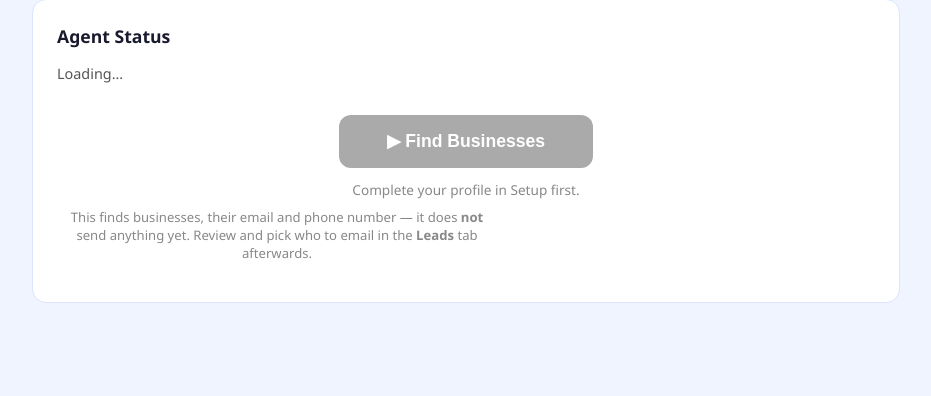
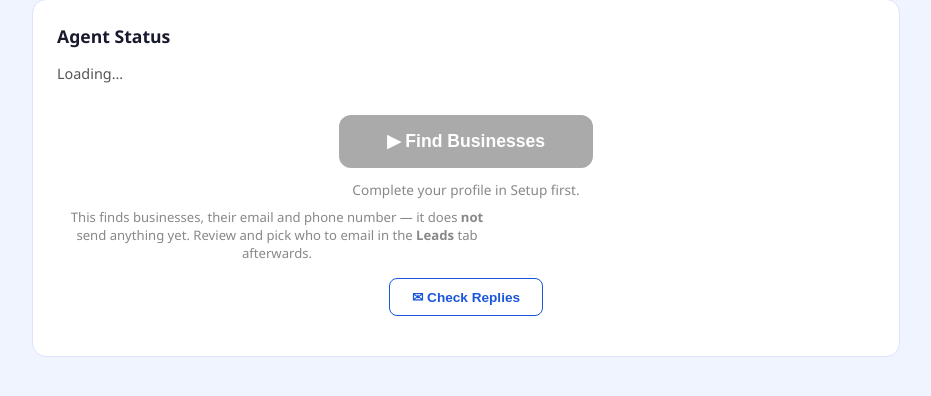
Before and after one commit to solprince95/ai-client-agent, a Flask app: page /dashboard in a window 1280 px wide. Shown: the part 177-573 px from the top of the page, without its empty margins (174-1105 px from the left). Run offline with Flask 3, Linux system fonts and the light colour scheme; the visitor is signed in with stand-in values (Sample User, id 1).

Commit message:
Fix: sync worker causing send to block; gthread Procfile + manual reply check

```diff
--- a/agent_core.py
+++ b/agent_core.py
@@ -1086,12 +1086,7 @@
     log(f"Sending personalised emails to {len(businesses)} selected lead(s)...")
     sent = send_all(businesses, config, log=log, user_id=user_id)
 
-    if config.get("GMAIL_APP_PASSWORD"):
-        check_replies(config, log=log, user_id=user_id)
-    else:
-        log("📭 Reply checking skipped — add a Gmail App Password in Setup to track replies automatically.")
-
-    log("✅ Send complete!")
+    log(f"✅ Send complete! Go to the Leads tab to see updated statuses.")
     return {"ok": True, "sent": sent, "selected": len(lead_ids)}
 
 
--- a/templates/dashboard.html
+++ b/templates/dashboard.html
@@ -31,6 +31,8 @@
   .run-btn { background: #1a56db; color: #fff; border: none; padding: 1rem 3rem; border-radius: 12px; font-size: 1.1rem; font-weight: 700; cursor: pointer; }
   .run-btn:disabled { background: #aaa; cursor: not-allowed; }
   .run-note { color: #888; font-size: 0.85rem; margin-top: 0.75rem; }
+  .check-replies-btn { background: #fff; color: #1a56db; border: 1.5px solid #1a56db; padding: 0.6rem 1.4rem; border-radius: 8px; font-size: 0.85rem; font-weight: 700; cursor: pointer; margin-top: 1rem; }
+  .check-replies-btn:disabled { opacity: 0.5; cursor: not-allowed; }
   #log-box { background: #0d1b2a; color: #a8d8a8; font-family: monospace; font-size: 0.82rem; padding: 1rem; border-radius: 10px; min-height: 200px; max-height: 400px; overflow-y: auto; white-space: pre-wrap; line-height: 1.6; display: none; margin-top: 1rem; }
   .billing-card { background: #f0f4ff; border-radius: 12px; padding: 1.5rem; border: 2px solid #1a56db; text-align: center; }
   .billing-price { font-size: 2.5rem; font-weight: 800; color: #1a56db; }
@@ -153,6 +155,8 @@
           This finds businesses, their email and phone number — it does <strong>not</strong> send anything yet.
           Review and pick who to email in the <strong>Leads</strong> tab afterwards.
         </p>
+        <button class="check-replies-btn" id="check-replies-btn" onclick="checkReplies()">✉ Check Replies</button>
+        <p class="run-note" id="replies-note" style="display:none;"></p>
       </div>
       <div id="log-box"></div>
     </div>
@@ -612,7 +616,27 @@
 let _runMode = 'discover';
 let _pollTimer = null;
 
-async function runAgent() {
+async function checkReplies() {
+  const btn  = document.getElementById('check-replies-btn');
+  const note = document.getElementById('replies-note');
+  btn.disabled = true; btn.textContent = '⏳ Checking...';
+  note.style.display = 'none';
+  try {
+    const res  = await fetch('/api/check-replies', {method: 'POST'});
+    const data = await res.json();
+    if (!data.ok) {
+      note.textContent = data.message || 'Could not start reply check.';
+      note.style.display = 'block';
+      btn.disabled = false; btn.textContent = '✉ Check Replies';
+      return;
+    }
+    // Reuse the polling loop — check-replies runs in same background thread
+    _runMode = 'replies';
+    startPolling();
+  } catch(e) {
+    btn.disabled = false; btn.textContent = '✉ Check Replies';
+  }
+}
   const btn    = document.getElementById('run-btn');
   const logBox = document.getElementById('log-box');
   btn.disabled = true; btn.textContent = ' Searching...';
@@ -658,10 +682,11 @@
         clearInterval(_pollTimer);
         btn.disabled = false;
         btn.textContent = '▶ Find Businesses';
+        const repliesBtn = document.getElementById('check-replies-btn');
+        if (repliesBtn) { repliesBtn.disabled = false; repliesBtn.textContent = '✉ Check Replies'; }
         _pollInterval = setInterval(loadStatus, 10000);
         loadStatus();
         setTimeout(() => {
-
           loadLeads();
           if (_runMode === 'discover') switchTab('leads');
           _runMode = 'discover';
```
Also changed, not shown: 1 other file.
